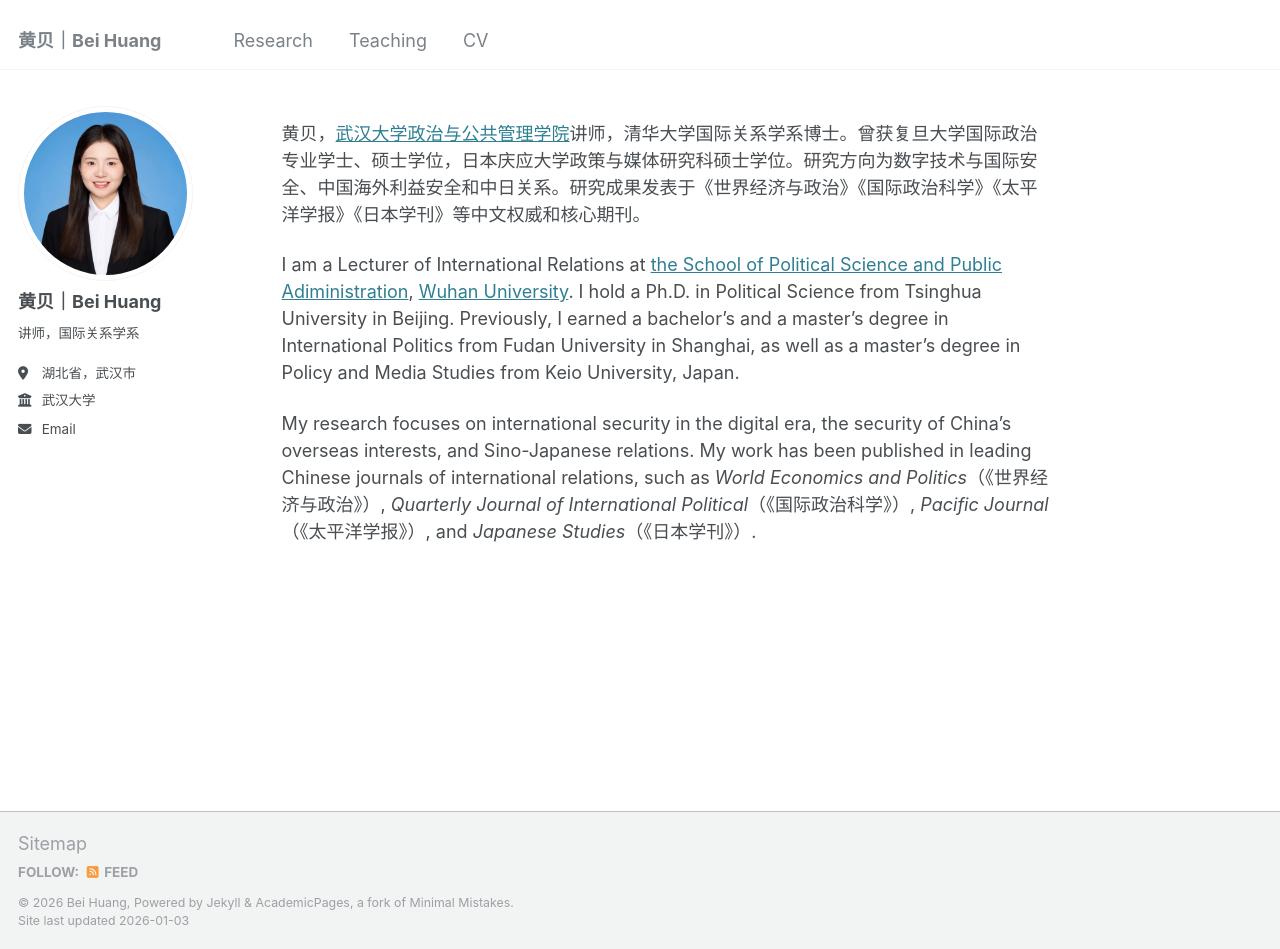
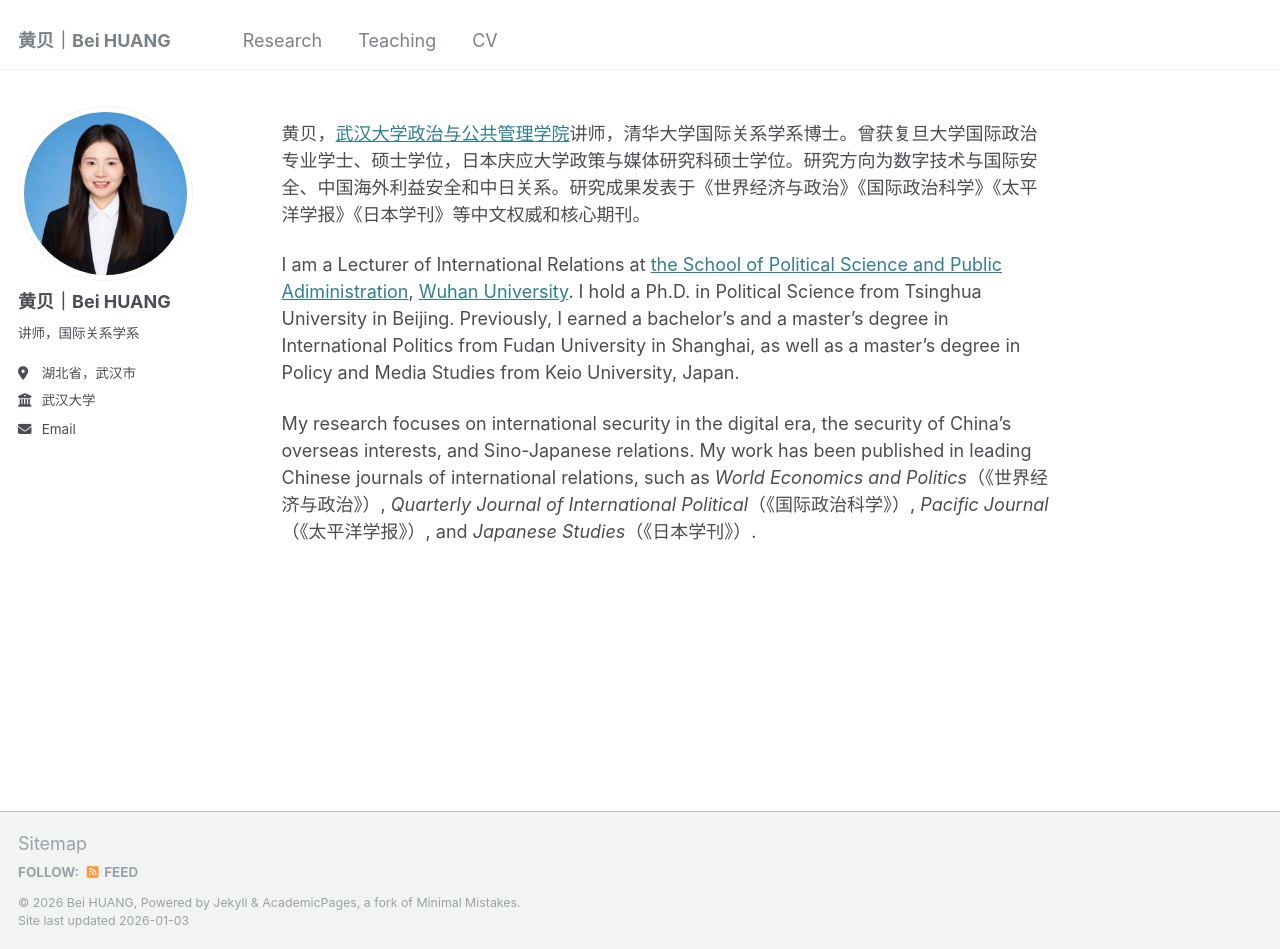
Before and after one commit to huangb5094/huangb5094.github.io, a Jekyll site: the page built from _pages/about.md, in a window 1280 px wide and 949 px high. Built offline with Jekyll 4.4.1, drawn with Linux system fonts in a browser that asks for light colours.

```diff
--- a/_config.yml
+++ b/_config.yml
@@ -8,9 +8,9 @@
 
 # Basic Site Settings
 locale                   : "en-US"
-title                    : "黄贝｜Bei Huang"
+title                    : "黄贝｜Bei HUANG"
 title_separator          : "-"
-name                     : &name "Bei Huang"
+name                     : &name "Bei HUANG"
 description              : &description "  "
 url                      : https://huangb5094.github.io # the base hostname & protocol for your site e.g. "https://[your GitHub username].github.io"
 baseurl                  : "" # the subpath of your site, e.g. "/blog"
@@ -22,7 +22,7 @@ repository               : "academicpages/academicpages.github.io"
 author:
   # Biographic information
   avatar           : "profile1.jpg"
-  name             : "黄贝｜Bei Huang"
+  name             : "黄贝｜Bei HUANG"
   pronouns         : # example: "she/her"
   bio              : "讲师，国际关系学系"
   location         : "湖北省，武汉市"
```
